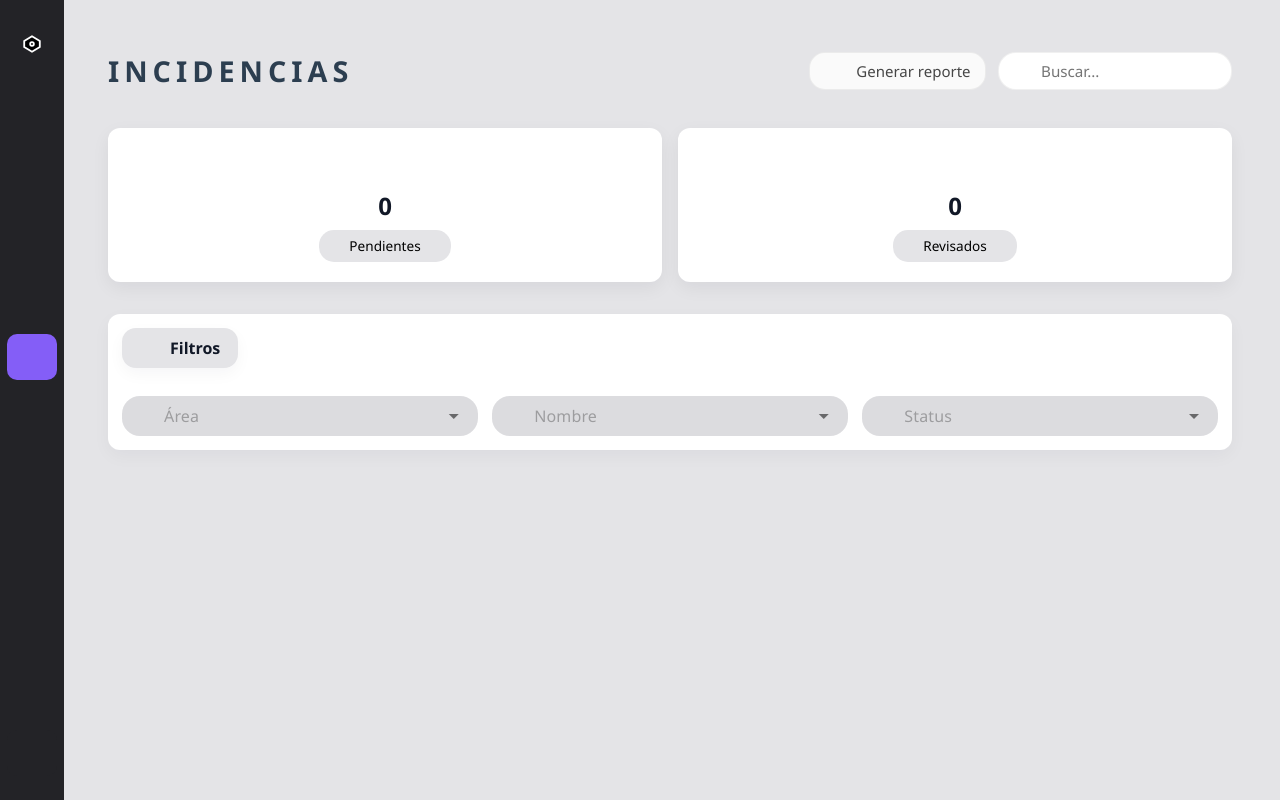
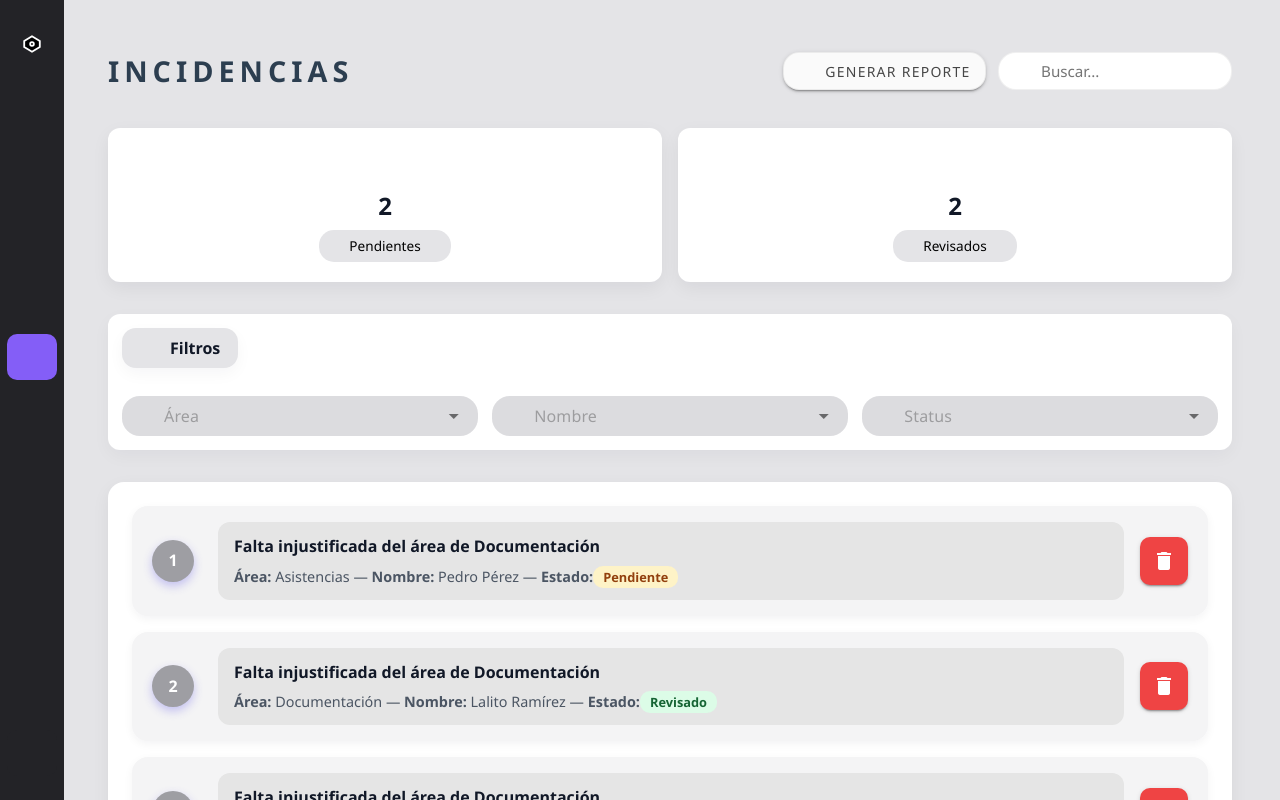
Before and after one commit to LXRDSZN/Sistema-Rh, a Vue app: page /Incidencias in a window 1280 px wide. Built offline with nearby package versions, Linux system fonts and the light colour scheme.

Commit message:
incidencias mejoras

```diff
--- a/src/components/Incidencias/Incidencias-component.vue
+++ b/src/components/Incidencias/Incidencias-component.vue
@@ -1,16 +1,15 @@
 <script>
 export default {
-
-    data(){
-      return{
-        areaItems:[
+  data() {
+    return {
+      areaItems: [
         'Asistencias',
         'Documentación',
         'Vacaciones',
         'Incidencias',
         'Áreas'
       ],
-        nombreItems:[
+      nombreItems: [
       'Pedro Pérez',
       'Lalito Ramírez'
     ],
@@ -18,85 +17,237 @@
        'Pendiente',
        'Revisado'
       ],
+
       selectedArea: null,
       selectedNombre: null,
-        selectedStatus: null
+      selectedStatus: null,
+
+      buscar:'',
+
+      reporteDialog: false, // controla el modal
+      fechaReporte: null,
+      tipoReporte: null,
+      tipoReporteItems: ['PDF', 'EXCEL'],
+      menu:false, // para el date picker
+
+      // Lista estática de incidencias
+      incidencias: [
+        {
+          id: 1,
+          asunto: 'Falta injustificada del área de Documentación',
+          area: 'Asistencias',
+          nombre: 'Pedro Pérez',
+          status: 'Pendiente'
+        },
+        {
+          id: 2,
+          asunto: 'Falta injustificada del área de Documentación',
+          area: 'Documentación',
+          nombre: 'Lalito Ramírez',
+          status: 'Revisado'
+        },
+        {
+          id: 3,
+          asunto: 'Falta injustificada del área de Documentación',
+          area: 'Documentación',
+          nombre: 'Lalito Ramírez',
+          status: 'Revisado'
+        },
+        {
+          id: 4,
+          asunto: 'Falta injustificada del área de Documentación',
+          area: 'Documentación',
+          nombre: 'Lalito Ramírez',
+          status: 'Pendiente'
+        }
+
+      ]
+    };
+  },
+
+  computed: {
+    // Filtra las incidencias según los selectores
+    incidenciasFiltradas() {
+      const texto = this.buscar.toLowerCase();
+      return this.incidencias.filter(i => {
+        const coincideTexto =
+          !texto ||
+          i.asunto.toLowerCase().includes(texto) ||
+          i.area.toLowerCase().includes(texto) ||
+          i.nombre.toLowerCase().includes(texto) ||
+          i.status.toLowerCase().includes(texto);
+
+        const areaOk = !this.selectedArea || i.area === this.selectedArea;
+        const nombreOk = !this.selectedNombre || i.nombre === this.selectedNombre;
+        const statusOk = !this.selectedStatus || i.status === this.selectedStatus;
+
+        return coincideTexto && areaOk && nombreOk && statusOk;
+      });
     }
   },
 
   methods: {
+    abrirReporte() {
+      this.reporteDialog = true;
+    },
     generarReporte() {
-        alert('Reporte generado');
-      }
-    }
+      alert(`Reporte generado\nFecha: ${this.fechaReporte}\nTipo: ${this.tipoReporte}`);
+      this.reporteDialog = false;
+    },
+    eliminarIncidencia(id) {
+      this.incidencias = this.incidencias.filter(i => i.id !== id);
+    },
+    seleccionarFecha(valor) {
+  // Formatear fecha a "DD/MM/YYYY"
+  const fecha = new Date(valor);
+  const dia = String(fecha.getDate()).padStart(2, '0');
+  const mes = String(fecha.getMonth() + 1).padStart(2, '0');
+  const anio = fecha.getFullYear();
+  this.fechaReporte = `${dia}/${mes}/${anio}`;
+
+  // Cerrar el menú después de seleccionar
+  this.menu = false;
+},
 
   }
+};
 </script>
-
 
 <template>
   <div class="incidencias-content">
-
-    <!-- Este es el header que contiene el titulo, el boton para generar reportes y el buscador de incidencias  -->
+    <!-- Header -->
     <header class="header">
       <div class="header-left">
         <h1>Incidencias</h1>
       </div>
 
       <div class="header-right">
-
-        <button
-        class="btn-Greporte"
-        name="btn-Greporte"
-        @click="generarReporte"
-        >
+        <!-- Botón Generar Reporte -->
+<v-btn class="btn-Greporte" @click="abrirReporte">
   <span class="material-symbols-rounded">description</span>
   Generar reporte
-        </button>
+</v-btn>
+
+<!-- Modal de reporte -->
+<v-dialog v-model="reporteDialog" max-width="480" transition="dialog-bottom-transition">
+  <v-card class="reporte-card pa-5">
+
+    <!-- Botón de cierre (parte superior derecha) -->
+    <div class="d-flex justify-end mb-2">
+      <v-btn icon variant="text" @click="reporteDialog = false" class="close-btn">
+        <v-icon>mdi-close</v-icon>
+      </v-btn>
+    </div>
+
+    <v-divider class="mb-4"></v-divider>
+
+    <!-- Contenido -->
+    <v-card-text>
+      <label class="text-subtitle-2 font-weight-medium mb-2 d-block">Selecciona la fecha:</label>
+
+      <v-menu
+        v-model="menu"
+        :close-on-content-click="false"
+        transition="scale-transition"
+        offset-y
+        min-width="auto"
+      >
+        <template #activator="{ props }">
+          <v-text-field
+            v-model="fechaReporte"
+            label="Seleccionar fecha"
+            prepend-icon="mdi-calendar"
+            readonly
+            v-bind="props"
+            variant="outlined"
+            density="comfortable"
+          ></v-text-field>
+        </template>
+        <v-date-picker
+        v-model="fechaReporte"
+    @update:model-value="seleccionarFecha"
+    scrollable
+        ></v-date-picker>
+      </v-menu>
+
+      <!-- Botones de tipo de reporte -->
+      <div class="tipo-reporte mt-6">
+        <label class="text-subtitle-2 font-weight-medium mb-2 d-block">Tipo de reporte:</label>
+        <div class="btn-tipo-reporte">
+          <v-btn
+            :class="{'activo': tipoReporte === 'PDF'}"
+            variant="flat"
+            rounded="xl"
+            color="white"
+            @click="tipoReporte = 'PDF'"
+          >
+            <v-icon left color="black">mdi-file-pdf-box</v-icon>
+            <span class="text-black font-weight-medium">PDF</span>
+          </v-btn>
+
+          <v-btn
+            :class="{'activo': tipoReporte === 'EXCEL'}"
+            variant="flat"
+            rounded="xl"
+            color="white"
+            @click="tipoReporte = 'EXCEL'"
+          >
+            <v-icon left color="black">mdi-microsoft-excel</v-icon>
+            <span class="text-black font-weight-medium">Excel</span>
+          </v-btn>
+        </div>
+      </div>
+    </v-card-text>
+
+    <!-- Botón de generar -->
+    <v-card-actions class="mt-2">
+      <v-spacer></v-spacer>
+      <v-btn color="primary" rounded="lg" @click="generarReporte">
+        <v-icon left>mdi-file-document-outline</v-icon>
+        Generar
+      </v-btn>
+    </v-card-actions>
+  </v-card>
+</v-dialog>
 
         <div class="cont-buscar">
           <span class="material-symbols-rounded search-icon">search</span>
           <input
+            v-model="buscar"
             type="search"
             name="sh-BuscarIncidencia"
             placeholder="Buscar..."
             aria-label="Buscar incidencias"
           />
         </div>
-
       </div>
     </header>
 
-    <!-- Estatus de incidencias pendientes y revisados -->
+    <!-- Tarjetas de estado -->
     <div class="status-incidencias">
-
       <div class="tarjetas">
         <div class="pendientes">
           <span class="material-symbols-rounded">hourglass_top</span>
-          <h2>0</h2>
+          <h2>{{ incidencias.filter(i => i.status === 'Pendiente').length }}</h2>
           <p>Pendientes</p>
         </div>
 
         <div class="revisados">
           <span class="material-symbols-rounded">visibility</span>
-          <h2>0</h2>
+          <h2>{{ incidencias.filter(i => i.status === 'Revisado').length }}</h2>
           <p>Revisados</p>
         </div>
       </div>
-
     </div>
 
     <!-- Filtros -->
     <div class="filtros-content">
-
       <div class="titulo-arriba">
         <span class="material-symbols-rounded">filter_list</span>
         <h2>Filtros</h2>
       </div>
 
       <div class="filtros-panel">
-
-        <!-- Filtro area -->
         <div class="fl-item">
           <v-select
             v-model="selectedArea"
@@ -113,7 +264,6 @@
           </v-select>
         </div>
 
-        <!-- Filtro nombre -->
         <div class="fl-item">
           <v-select
             v-model="selectedNombre"
@@ -130,7 +280,6 @@
           </v-select>
         </div>
 
-        <!-- Filtro Estatus -->
         <div class="fl-item">
           <v-select
             v-model="selectedStatus"
@@ -146,17 +295,57 @@
             </template>
           </v-select>
         </div>
-
       </div>
     </div>
 
-    <!-- Lista de incidencias filtradas -->
+    <!-- Lista de incidencias -->
+     <!-- Lista de incidencias -->
 <div class="lista-incidencias">
+  <div
+    v-for="(incidencia, index) in incidenciasFiltradas"
+    :key="incidencia.id"
+    class="incidencia-card"
+  >
+    <div class="incidencia-num">{{ index + 1 }}</div>
 
+    <div class="incidencia-info">
+      <p class="asunto">{{ incidencia.asunto }}</p>
+      <p class="detalles">
+        <strong>Área:</strong> {{ incidencia.area }} —
+        <strong>Nombre:</strong> {{ incidencia.nombre }} —
+        <strong>Estado:</strong>
+        <span
+          :class="[
+            'status-tag',
+            incidencia.status === 'Pendiente' ? 'pendiente' : 'revisado'
+          ]"
+        >
+          {{ incidencia.status }}
+        </span>
+      </p>
     </div>
+
+    <v-btn
+      icon
+      class="btn-eliminar"
+      @click="eliminarIncidencia(incidencia.id)"
+    >
+      <v-icon>mdi-delete</v-icon>
+    </v-btn>
+  </div>
+
+  <div v-if="incidenciasFiltradas.length === 0" class="no-incidencias">
+    <span class="material-symbols-rounded">check_circle</span>
+    <p>No hay solicitudes de revisión pendientes</p>
+    <p><strong>Todas las asignaciones están al día</strong></p>
+  </div>
+</div>
+
+
 
   </div>
 </template>
+
 
 <style scoped>
 @import url('https://fonts.googleapis.com/css2?family=Material+Symbols+Rounded:wght@400;700&display=swap');
@@ -255,6 +444,50 @@
   cursor: pointer;
 }
 
+
+
+/* Ventana*/
+.reporte-card {
+  border-radius: 50px;
+  box-shadow: 0 10px 30px rgba(79, 70, 229, 0.15);
+  background-color: #ffffff;
+  transition: all 0.3s ease;
+}
+
+.close-btn {
+  color: #6b7280;
+  transition: color 0.2s ease, transform 0.2s ease;
+}
+.close-btn:hover {
+  color: #ef4444;
+  transform: rotate(90deg);
+}
+
+.btn-tipo-reporte {
+  display: flex;
+  justify-content: center;
+  gap: 1.5rem;
+  margin-top: 0.5rem;
+}
+
+.btn-tipo-reporte .v-btn {
+  min-width: 110px;
+  background-color: #ffffff !important;
+  border: 1px solid #d1d5db !important;
+  box-shadow: 0 2px 8px rgba(0,0,0,0.05);
+  transition: all 0.2s ease;
+}
+.btn-tipo-reporte .v-btn:hover {
+  background-color: #f3f4f6 !important;
+  transform: scale(1.05);
+}
+.btn-tipo-reporte .v-btn.activo {
+  border-color: #6366f1 !important;
+  box-shadow: 0 0 10px rgba(99, 102, 241, 0.3);
+}
+
+
+
 /* ------ Estilos de las tarjetas de estado ----*/
 .status-incidencias {
   width: 100%;
@@ -351,6 +584,115 @@
 }
 
 
+/* Lista de incidencias */
+.lista-incidencias {
+  width: 100%;
+  margin-top: 2rem;
+  background-color: #ffffff;
+  border-radius: 16px;
+  padding: 1.5rem;
+  box-shadow: 0 6px 18px rgba(16, 24, 40, 0.06);
+}
+
+/* Tarjeta de incidencia */
+.incidencia-card {
+  display: flex;
+  align-items: center;
+  background: #f4f4f5; /* fondo gris suave */
+  border-radius: 16px;
+  padding: 1rem 1.25rem;
+  margin-bottom: 1rem;
+  box-shadow: 0 3px 10px rgba(16, 24, 40, 0.05);
+  transition: transform 0.2s ease, box-shadow 0.2s ease;
+}
+.incidencia-card:hover {
+  transform: translateY(-3px);
+  box-shadow: 0 6px 14px rgba(16, 24, 40, 0.08);
+}
+
+/* Número de incidencia */
+.incidencia-num {
+  flex-shrink: 0;
+  background: #9e9ea3;
+  color: #fff;
+  border-radius: 50%;
+  width: 42px;
+  height: 42px;
+  display: flex;
+  align-items: center;
+  justify-content: center;
+  font-weight: 700;
+  font-size: 1rem;
+  margin-right: 1.5rem;
+  box-shadow: 0 4px 10px rgba(79, 70, 229, 0.3);
+}
+
+/* Información de la incidencia */
+.incidencia-info {
+  flex: 1;
+  background-color: #e5e5e5; /* fondo gris dentro de la tarjeta */
+  border-radius: 12px;
+  padding: 0.75rem 1rem;
+  color: #1f2937;
+}
+.asunto {
+  font-weight: 600;
+  font-size: 1rem;
+  margin: 0;
+  color: #111827;
+}
+.detalles {
+  font-size: 0.9rem;
+  margin-top: 0.3rem;
+  color: #4b5563;
+}
+
+/* Etiqueta de estado */
+.status-tag {
+  padding: 2px 10px;
+  border-radius: 10px;
+  font-size: 0.8rem;
+  font-weight: 600;
+  text-transform: capitalize;
+}
+.status-tag.pendiente {
+  background-color: #fef3c7;
+  color: #92400e;
+}
+.status-tag.revisado {
+  background-color: #dcfce7;
+  color: #166534;
+}
+
+/* Botón eliminar */
+.btn-eliminar {
+  background-color: #ef4444 !important;
+  color: #fff !important;
+  border-radius: 10px;
+  margin-left: 1rem;
+  transition: transform 0.2s ease, background-color 0.2s ease;
+}
+.btn-eliminar:hover {
+  background-color: #dc2626 !important;
+  transform: scale(1.15);
+}
+
+/* Mensaje cuando no hay incidencias */
+.no-incidencias {
+  text-align: center;
+  color: #555;
+  margin-top: 2rem;
+}
+.no-incidencias span {
+  font-size: 48px;
+  color: #414141;
+  margin-bottom: 0.5rem;
+}
+
+
+
+
+
 @media (min-width: 1024px) {
   .incidencias-content {
     padding: 3rem;
```
Lines whose indentation alone changed are shown as unchanged.
